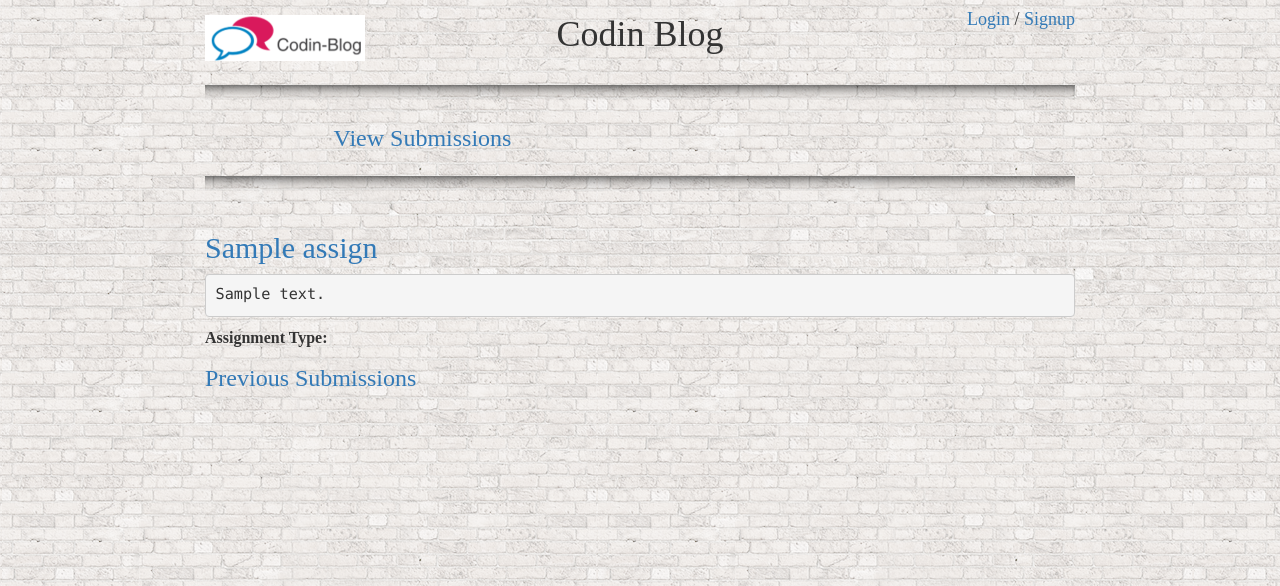
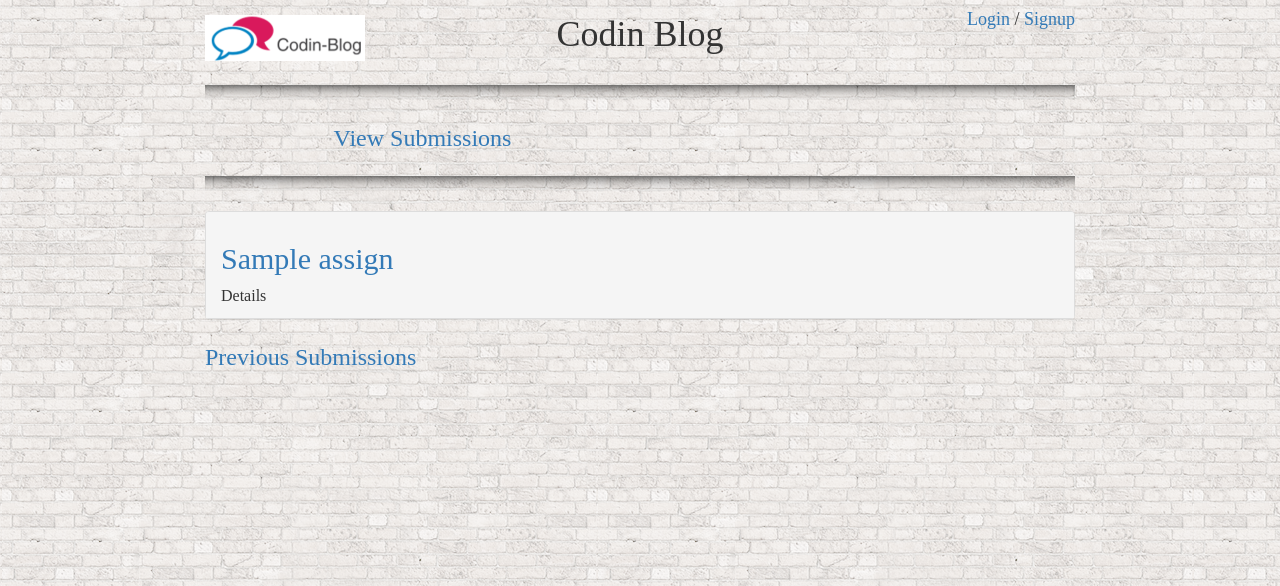
Before and after one commit to gabelwright/Java-Grader, a Flask app: template templates/assign.html in a window 1280 px wide. Shown: the top 586 px of the page. Run offline with Flask 2, Linux system fonts and the light colour scheme; the template is opened without the code that fills it: most values are stand-ins (such as "Sample title", 1, 10 or a date in 2020); parts of the project's set-up code (start-up, migrations or seed data) failed here and were passed over; some libraries are stand-ins or nearby versions; some web fonts are replaced.

Commit message:
feat: Assignments collapsable
Assignment details are collapsable so home page is more compact and
easier to navigate.
Adds confirmation modals for deleting students and assignments.

```diff
--- a/templates/assign.html
+++ b/templates/assign.html
@@ -4,9 +4,9 @@
 
 	{% import 'post_block.html' as temp %}
 	{% import 'assignment_block.html' as block %}
-
-	{{ temp.assignment(assign) }}
-
+	<div class="panel-group all" id="accordion">
+		{{ temp.assignment(assign) }}
+	</div>
 	<h3 class="all">
 		<a href="{{ url_for('assignResults',assign_id=assign.id) }}">Previous Submissions</a>
 	</h3>
@@ -41,9 +41,35 @@
 
 		<hr class="all">
 
-		<form class="all text-center" action="{{ url_for('deleteAssign', assign_id=assign.id) }}">
+		<div class="text-center all">
+			<button type="button" class="btn btn-danger" data-toggle="modal" data-target="#myModal">
+			  	Delete Assignment
+			</button>
+		</div>
+
+		<div class="modal fade" id="myModal" tabindex="-1" role="dialog" aria-labelledby="myModalLabel">
+		  <div class="modal-dialog" role="document">
+		    <div class="modal-content">
+		      <div class="modal-header">
+		        <button type="button" class="close" data-dismiss="modal" aria-label="Close"><span aria-hidden="true">&times;</span></button>
+		        <h4 class="modal-title" id="myModalLabel">Confirm</h4>
+		      </div>
+		      <div class="modal-body">
+		        Are you sure you want to delete <strong>{{assign.name}}</strong>?  All data including student posts, results, and tests associated with this assignment will be permanently deleted.
+		      </div>
+		      <div class="modal-footer">
+		      	<form method="POST" action="{{ url_for('deleteAssign', assign_id=assign.id) }}">
+			        <button type="button" class="btn btn-default" data-dismiss="modal">Cancel</button>
+			        <button type="submit" formmethod="POST" class="btn btn-danger">Delete</button>
+			    </form>
+		      </div>
+		    </div>
+		  </div>
+		</div>
+
+		<!-- <form class="all text-center" action="{{ url_for('deleteAssign', assign_id=assign.id) }}">
 			<input class="btn btn-danger" type="submit" value="delete assignment">
-		</form>
+		</form> -->
 
 	{% else %}
 		{% if assign.int_type == 0 %}
--- a/templates/assignResults.html
+++ b/templates/assignResults.html
@@ -4,7 +4,11 @@
 
 {% block content %}
 
-	{{ temp.assignment(assign) }}
+	<div class="panel-group all" id="accordion">
+
+		{{ temp.assignment(assign) }}
+
+	</div>
 
 	{% if posts %}
 
--- a/templates/assignReviewResults.html
+++ b/templates/assignReviewResults.html
@@ -4,8 +4,9 @@
 
 {% block content %}
 
-	{{ temp.assignment(assign) }}
-
+	<div class="panel-group all" id="accordion">
+		{{ temp.assignment(assign) }}
+	</div>
 	{{ temp.results(post) }}
 
 	<form class="half text-right" method='GET' action="{{ url_for('main') }}">
--- a/templates/assignment_block.html
+++ b/templates/assignment_block.html
@@ -12,8 +12,8 @@
 
 }</textarea><br>
 			<span class="all">}</span>
-		</div>
-		<input class="btn btn-info" type="submit" value="submit assignment">
+		</div><br>
+		<input class="btn btn-primary" type="submit" value="submit assignment">
 	</form>
 
 {%- endmacro %}
@@ -34,8 +34,8 @@
 			<textarea class="code-textbox" name="code-block" rows="15" cols="55"></textarea>
 			<br>
 			<span class="all">}</span>
-		</div>
-		<input class="btn btn-info" type="submit" value="submit assignment">
+		</div><br>
+		<input class="btn btn-primary" type="submit" value="submit assignment">
 	</form>
 
 
@@ -57,8 +57,8 @@
 }</textarea>
 			<br>
 			<span class="all">}</span>
-		</div>
-		<input class="btn btn-info" type="submit" value="submit assignment">
+		</div><br>
+		<input class="btn btn-primary" type="submit" value="submit assignment">
 	</form>
 
 
--- a/templates/login.html
+++ b/templates/login.html
@@ -17,7 +17,7 @@
 			</div>
 			<div class="form-group">
 				<div class="col-sm-offset-3 col-sm-9">
-					<input class="btn btn-info" type="submit" value="Login">
+					<input class="btn btn-primary" type="submit" value="Login">
 				</div>
 			</div>
 		</form>
--- a/templates/main.html
+++ b/templates/main.html
@@ -4,11 +4,11 @@
 {% extends 'base.html' %}
 
 {% block content %}
-
+<div class="panel-group all" id="accordion">
 	{% for a in assign %}
 
 		{{ temp.assignment(a) }}
 
 	{% endfor %}
-
+</div>
 {% endblock %}
--- a/templates/post_block.html
+++ b/templates/post_block.html
@@ -2,7 +2,35 @@
 
 {% macro assignment(assign) -%}
 
-<h2 class="all"><a href="{{ url_for('assignView', assign_id=assign.id) }}">{{assign.name}}</a></h2>
+	<div class="panel panel-default">
+
+        <div class="panel-heading">
+        <h2 class="all"><a href="{{ url_for('assignView', assign_id=assign.id) }}">{{assign.name}}</a></h2>
+             <a role="button" class="panel-title" data-toggle="collapse" data-target="#collapse{{assign.id}}">
+                 Details
+             </a>
+        </div>
+        <div id="collapse{{assign.id}}" class="panel-collapse collapse">
+            <div class="panel-body">
+            	<div class="all">
+					<pre class="assign-desc">{{assign.desc}}</pre>
+				</div>
+				<p>
+					<strong>Assignment Type:&nbsp;</strong>
+					{% if assign.int_type == 0 %}
+						Main Method
+					{% elif assign.int_type == 1 %}
+						Static Methods
+					{% elif assign.int_type == 2 %}
+						Public Class
+					{% endif %}
+				</p>
+            </div>
+        </div>
+    </div>
+
+
+<!-- <h2 class="all"><a href="{{ url_for('assignView', assign_id=assign.id) }}">{{assign.name}}</a></h2>
 <div class="all">
 	<pre class="assign-desc">{{assign.desc}}</pre>
 </div>
@@ -15,7 +43,7 @@
 {% elif assign.int_type == 2 %}
 	Public Class
 {% endif %}
-</p>
+</p> -->
 
 {%- endmacro %}
 
--- a/templates/signup.html
+++ b/templates/signup.html
@@ -42,7 +42,7 @@
 
 			<div class="form-group">
 				<div class="col-sm-offset-3 col-sm-9">
-					<input class="btn btn-info" type="submit" value="Sign up">
+					<input class="btn btn-primary" type="submit" value="Sign up">
 				</div>
 			</div>
 		</form>
```
Also changed, not shown: templates/roster.html (+29 -2 lines).
